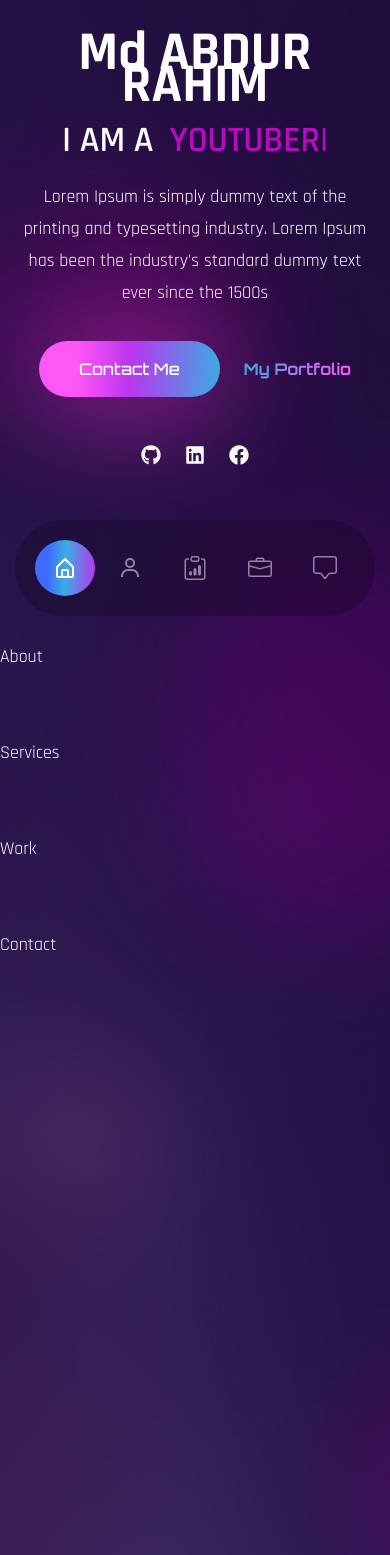
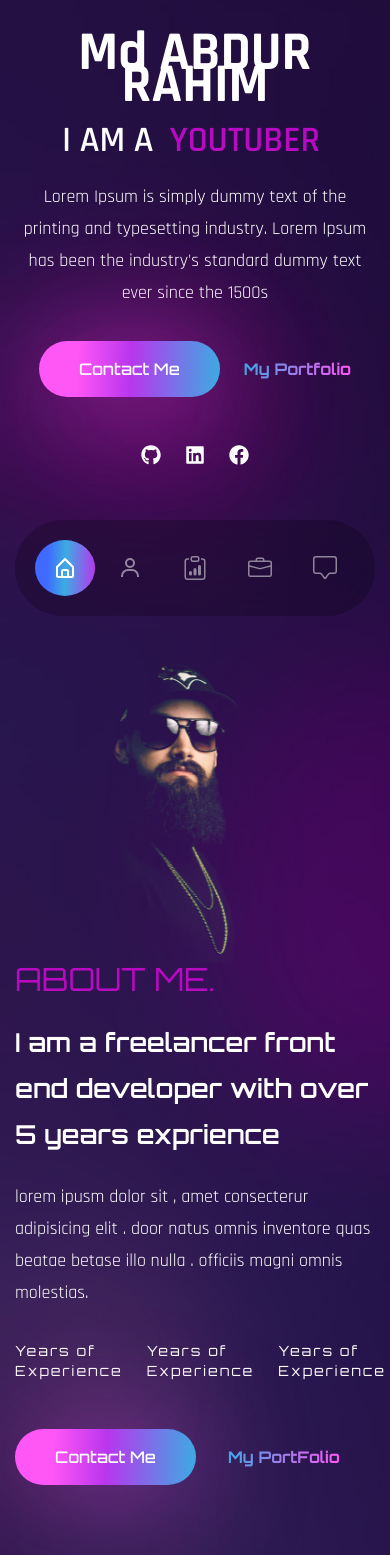
Before and after one commit to abdurrahim220/My_Portfolio, a React (Create React App) app: page / in a window 390 px wide. Shown: the part 220-1775 px from the top of the page. Built offline with nearby package versions, Linux system fonts and the light colour scheme; the HTML template or start-up script is replaced by a standard one; a web font is replaced by a local one.

Commit message:
about section done

```diff
--- a/src/components/About.js
+++ b/src/components/About.js
@@ -1,7 +1,75 @@
 import React from 'react';
 
+import CountUp from 'react-countup';
+import { useInView } from 'react-intersection-observer'
+import { motion } from 'framer-motion'
+import { fadeIn } from '../variants'
+import { Link } from 'react-scroll';
+
 const About = () => {
-  return <div className='section' id='about'>About</div>;
+
+  const [ref, inView] = useInView({ threshold: 0.5, })
+
+  return <section className='section' id='about'>
+
+    <div className='container mx-auto flex flex-col lg:flex-row lg:items-center lg:gap-x-20 lg:gap-y-0 h-screen'>
+      <motion.div
+
+      variants={fadeIn('right',0.3)}
+      initial='hidden' whileInView={'show'} viewport={{once:false,amount:0.3}}
+
+      className='flex-1 bg-about bg-contain bg-no-repeat h-[640px] mix-blend-lighten bg-top'>
+
+      </motion.div>
+      <motion.div
+       variants={fadeIn('left',0.5)}
+       initial='hidden' whileInView={'show'} viewport={{once:false,amount:0.3}}
+      className='flex-1'>
+        <h2 className='h2 text-accent'>About me.</h2>
+        <h3 className='h3'>I am a freelancer front end developer with over 5 years exprience</h3>
+        <p className='mb-6'>
+          lorem ipusm dolor sit , amet consecterur adipisicing elit . door natus omnis inventore quas beatae betase illo nulla . officiis magni omnis molestias.
+        </p>
+        <div className='flex gap-x-6 mb-12'>
+          <div>
+            <div className='text-[40px] font-tertiary text-gradient mb-2 mt-2'>
+              {inView ? <CountUp start={0} end={13} duration={3} /> : null}
+            </div>
+            <div className='font-primary text-sm tracking-[2px]'>
+              Years of <br /> Experience
+
+            </div>
+          </div>
+          <div>
+            <div className='text-[40px] font-tertiary text-gradient mb-2 mt-2'>
+              {inView ? <CountUp start={0} end={13} duration={3} /> : null}
+            </div>
+            <div className='font-primary text-sm tracking-[2px]'>
+              Years of <br /> Experience
+
+            </div>
+          </div>
+          <div>
+            <div className='text-[40px] font-tertiary text-gradient mb-2 mt-2'>
+              {inView ? <CountUp start={0} end={13} duration={3} /> :
+              null}
+            </div>
+            <div className='font-primary text-sm tracking-[2px]'>
+              Years of <br /> Experience
+
+            </div>
+          </div>
+        </div>
+        <div className='flex gap-x-8 items-center'>
+          <button className='btn btn-lg'>Contact Me</button>
+          <Link to='' className='text-gradient btn-link'>
+          My PortFolio
+          </Link>
+        </div>
+      </motion.div>
+
+    </div>
+  </section>;
 };
 
 export default About;
--- a/src/components/Banner.js
+++ b/src/components/Banner.js
@@ -17,8 +17,10 @@ const Banner = () => {
       <div className='flex flex-col gap-y-8 lg:flex-row lg:items-center lg:gap-x-12'>
         {/* text */}
         <div className='flex-1 text-center font-secondary lg:text-left'>
-          <motion.h1 variants={fadeIn('up', 0.3)} intial="hidden" whileInView={'show'} viewport={{ once: false, amount: 0.7 }} className='text-[55px] font-bold loading-[0.8]  mb-6'>Md ABDUR <span>RAHIM</span></motion.h1>
-          <div className='mb-6 text-[36px] lg:text-[60px] uppercase font-secondary font-semibold loading-[1]'>
+          <motion.h1
+            variants={fadeIn('up', 0.5)} initial="hidden" whileInView={'show'} viewport={{ once: false, amount: 0.7 }}
+            className='text-[55px] font-bold loading-[0.8]  mb-6'>Md ABDUR <span>RAHIM</span></motion.h1>
+          <motion.div   variants={fadeIn('up', 0.6)} initial="hidden" whileInView={'show'} viewport={{ once: false, amount: 0.7 }} className='mb-6 text-[36px] lg:text-[60px] uppercase font-secondary font-semibold loading-[1]'>
             <span className='text-white mr-4'>
               I am a
             </span>
@@ -30,19 +32,19 @@ const Banner = () => {
               'Youtuber',
               2000
             ]} speed={50} className='text-accent' wrapper='span' repeat={Infinity} />
-          </div>
-          <p className='mb-8 max-w-lg mx-auto lg:mx-0'>
+          </motion.div>
+          <motion.p   variants={fadeIn('up', 0.7)} initial="hidden" whileInView={'show'} viewport={{ once: false, amount: 0.7 }} className='mb-8 max-w-lg mx-auto lg:mx-0'>
             Lorem Ipsum is simply dummy text of the printing and typesetting industry. Lorem Ipsum has been the industry's standard dummy text ever since the 1500s
-          </p>
-          <div className='flex max-w-max gap-x-6 items-center mb-12 mx-auto lg:mx-0'>
+          </motion.p>
+          <motion.div   variants={fadeIn('up', 0.5)} initial="hidden" whileInView={'show'} viewport={{ once: false, amount: 0.7 }} className='flex max-w-max gap-x-6 items-center mb-12 mx-auto lg:mx-0'>
             <button className='btn btn-lg'>
               Contact Me
             </button>
             <Link to='' className='text-gradient btn-link'>
               My Portfolio
             </Link>
-          </div>
-          <div className='flex text-[20px] gap-x-6 max-w-max mx-auto lg:mx-0'>
+          </motion.div>
+          <motion.div   variants={fadeIn('up', 0.5)} initial="hidden" whileInView={'show'} viewport={{ once: false, amount: 0.7 }} className='flex text-[20px] gap-x-6 max-w-max mx-auto lg:mx-0'>
             <Link to=''>
               <FaGithub />
             </Link>
@@ -53,12 +55,12 @@ const Banner = () => {
               <FaFacebook />
             </Link>
 
-          </div>
+          </motion.div>
         </div>
         {/* image? */}
-        <div className='hidden lg:flex flex-1 max-w-[320px] lg:max-w-[482px]'>
+        <motion.div   variants={fadeIn('down', 0.5)} initial="hidden" whileInView={'show'} className='hidden lg:flex flex-1 max-w-[320px] lg:max-w-[482px]'>
           <img src={image} alt='' />
-        </div>
+        </motion.div>
       </div>
     </div>
 
--- a/src/components/Header.js
+++ b/src/components/Header.js
@@ -3,7 +3,7 @@ import { Link } from 'react-scroll';
 import logo from '../assets/logo.svg'
 
 const Header = () => {
-  return <header className='bg-pink-300 py-8'>
+  return <header className='py-8'>
     <div className='container mx-auto'>
       <div className='flex justify-between items-center'>
         {/* {logo} */}
```
